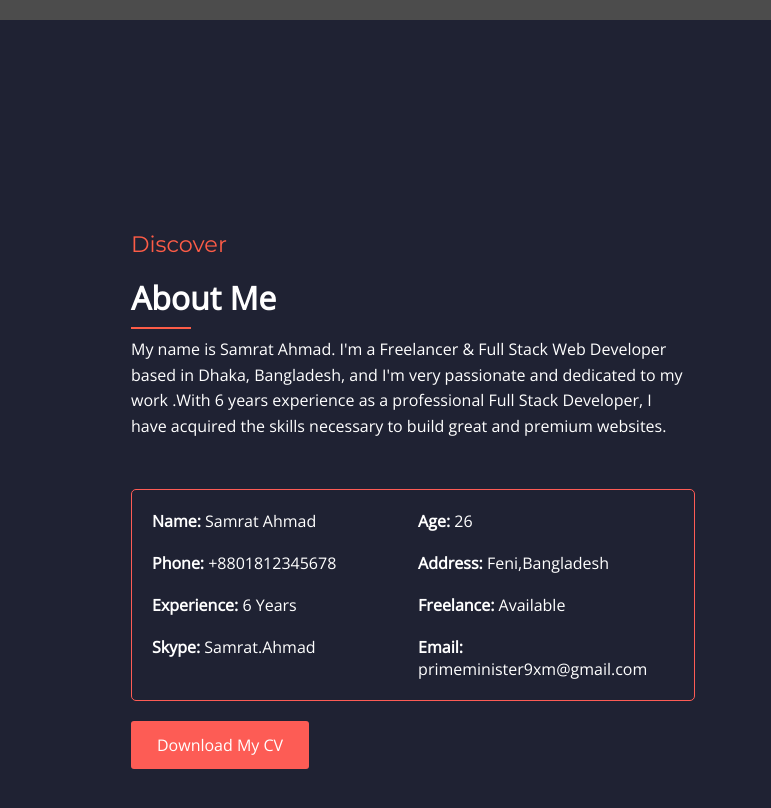
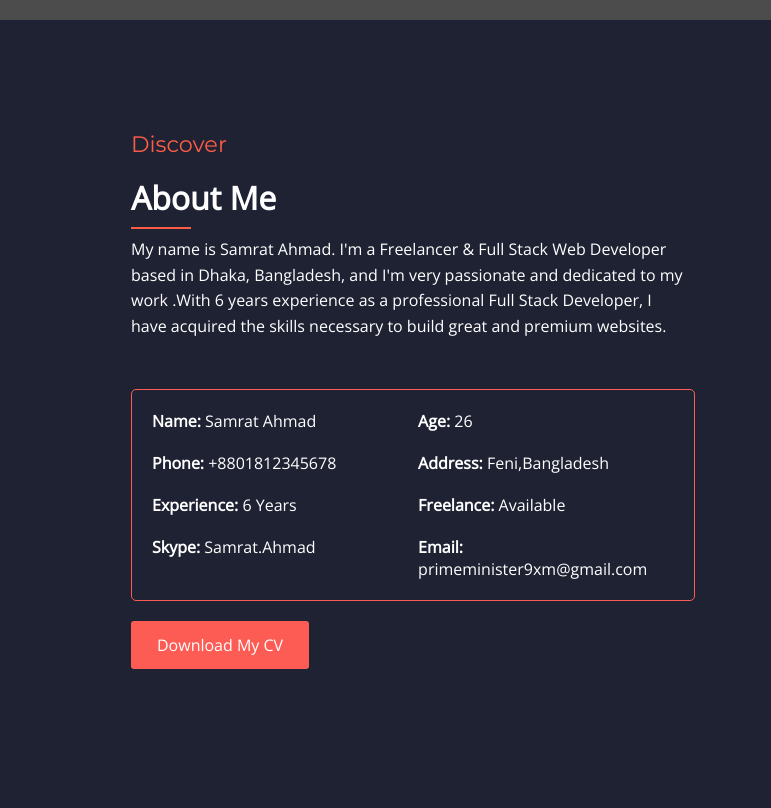
Before and after one commit to samrat9xm/my, a plain HTML site: page index.html in a window 1280 px wide. Shown: the part 1180-1988 px from the top of the page, 509-1280 px from the left. Drawn offline with nearby package versions, Linux system fonts and the light colour scheme.

Commit message:
Update desktop.css

```diff
--- a/desktop.css
+++ b/desktop.css
@@ -52,11 +52,6 @@
 	min-height: 180vh;
 }
 
-.second .desc{
-	margin-top: 100px;
-
-}
-
 .desc p{
 	width: 90%;
 }
```
